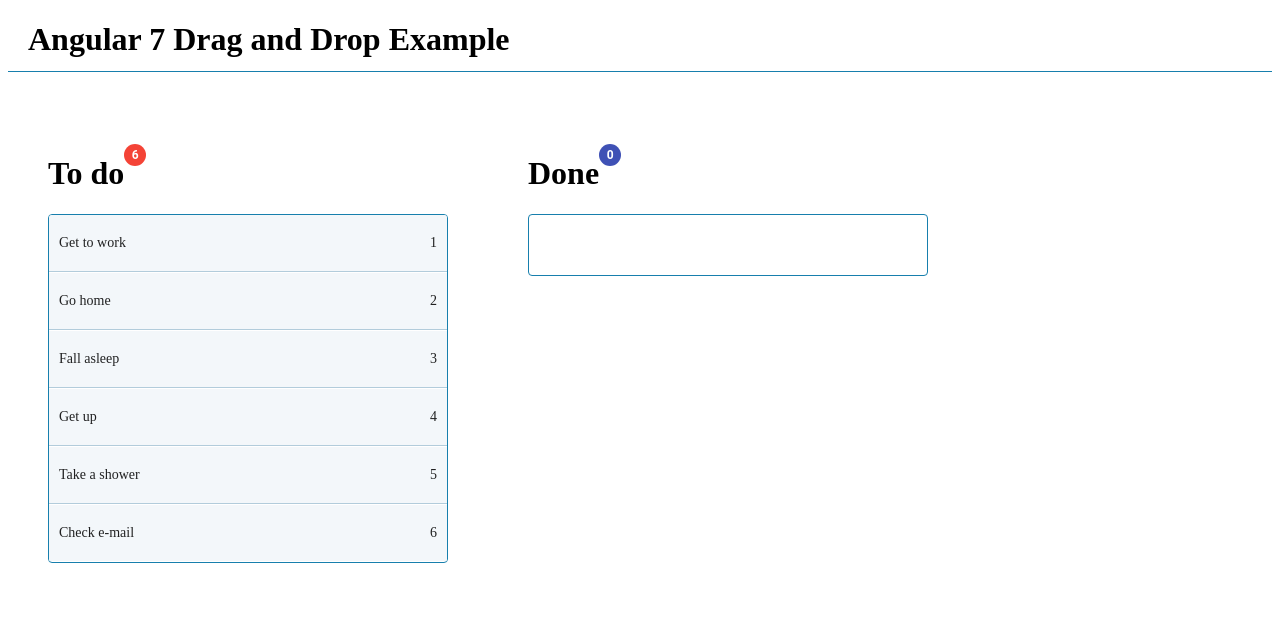
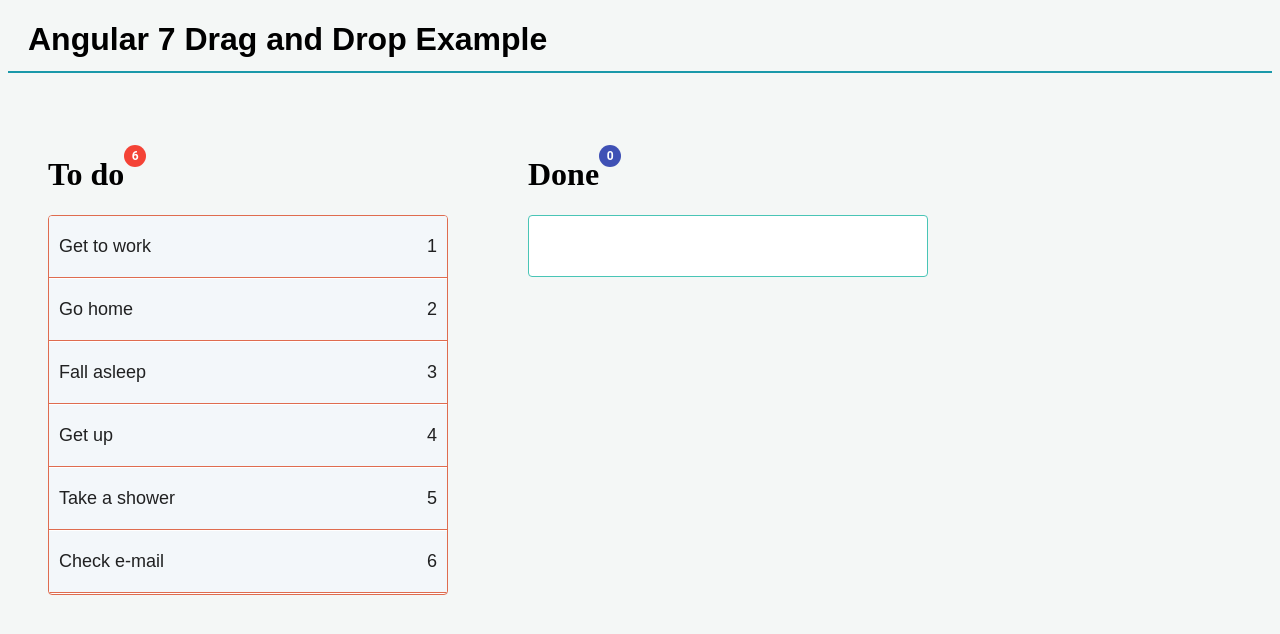
Before and after one commit to stasrdv/Drag-and-Drop, an Angular app: page / in a window 1280 px wide. Shown: the top 634 px of the page. Built offline with nearby package versions, Linux system fonts and the light colour scheme.

Commit message:
first commit

```diff
--- a/src/app/app.component.html
+++ b/src/app/app.component.html
@@ -10,7 +10,7 @@
     class="example-list"
     (cdkDropListDropped)="drop($event)"
   >
-    <div class="example-box" *ngFor="let item of todo" cdkDrag>
+    <div class="todo-box" *ngFor="let item of todo" cdkDrag>
       {{ item.title }} <span>{{ item.id }}</span>
     </div>
   </div>
@@ -24,10 +24,10 @@
     #doneList="cdkDropList"
     [cdkDropListData]="done"
     [cdkDropListConnectedTo]="[todoList]"
-    class="example-list"
+    class="done-list"
     (cdkDropListDropped)="drop($event)"
   >
-    <div class="example-box" *ngFor="let item of done" cdkDrag>
+    <div class="done-box" *ngFor="let item of done" cdkDrag>
       <span class="strikethrough"> {{ item.title }}</span>
     </div>
   </div>
--- a/src/app/app.component.scss
+++ b/src/app/app.component.scss
@@ -1,12 +1,12 @@
 .header {
-  font-family: cursive;
+  font-family: sans-serif;
   padding-left: 20px;
   height: 50px;
+  border-bottom: 2px solid #1a99aa;
+}
 
-  background-size: cover;
-  border-bottom: 1px solid #177fad;
-}
 .example-container {
+  font-family: sans-serif;
   width: 400px;
   max-width: 100%;
   margin: 40px;
@@ -16,7 +16,17 @@
 }
 
 .example-list {
-  border: solid 1px #177fad;
+  font-family: sans-serif;
+  border: solid 1px #df6c4f;
+  min-height: 60px;
+  background: white;
+  border-radius: 4px;
+  overflow: hidden;
+  display: block;
+}
+.done-list {
+  font-family: sans-serif;
+  border: solid 1px #49c5b6;
   min-height: 60px;
   background: white;
   border-radius: 4px;
@@ -24,9 +34,10 @@
   display: block;
 }
 
-.example-box {
+.todo-box {
+  font-family: sans-serif;
   padding: 20px 10px;
-  border-bottom: solid 1px #b2ccdb;
+  border-bottom: solid 1px #df6c4f;
   color: rgba(0, 0, 0, 0.87);
   display: flex;
   flex-direction: row;
@@ -36,7 +47,22 @@
   cursor: move;
   background: #f3f7fa;
   margin-bottom: 1px;
-  font-size: 14px;
+  font-size: 18px;
+}
+.done-box {
+  font-family: sans-serif;
+  padding: 20px 10px;
+  border-bottom: solid 1px #49c5b6;
+  color: black;
+  display: flex;
+  flex-direction: row;
+  align-items: center;
+  justify-content: space-between;
+  box-sizing: border-box;
+  cursor: move;
+  background: #9fd2d6;
+  margin-bottom: 1px;
+  font-size: 18px;
 }
 
 .cdk-drag-preview {
@@ -63,6 +89,7 @@
 .mat-badge-medium.mat-badge-after .mat-badge-content {
   right: unset;
 }
+
 .strikethrough {
   text-decoration: line-through;
 }
--- a/src/index.html
+++ b/src/index.html
@@ -1,14 +1,14 @@
-<!doctype html>
+<!DOCTYPE html>
 <html lang="en">
-<head>
-  <meta charset="utf-8">
-  <title>Angular7DragDrop</title>
-  <base href="/">
+  <head>
+    <meta charset="utf-8" />
+    <title>Angular7DragDrop</title>
+    <base href="/" />
 
-  <meta name="viewport" content="width=device-width, initial-scale=1">
-  <link rel="icon" type="image/x-icon" href="favicon.ico">
-</head>
-<body>
-  <app-root></app-root>
-</body>
+    <meta name="viewport" content="width=device-width, initial-scale=1" />
+    <link rel="icon" type="image/x-icon" href="favicon.ico" />
+  </head>
+  <body style="background-color:#f4f7f6;">
+    <app-root></app-root>
+  </body>
 </html>
```
